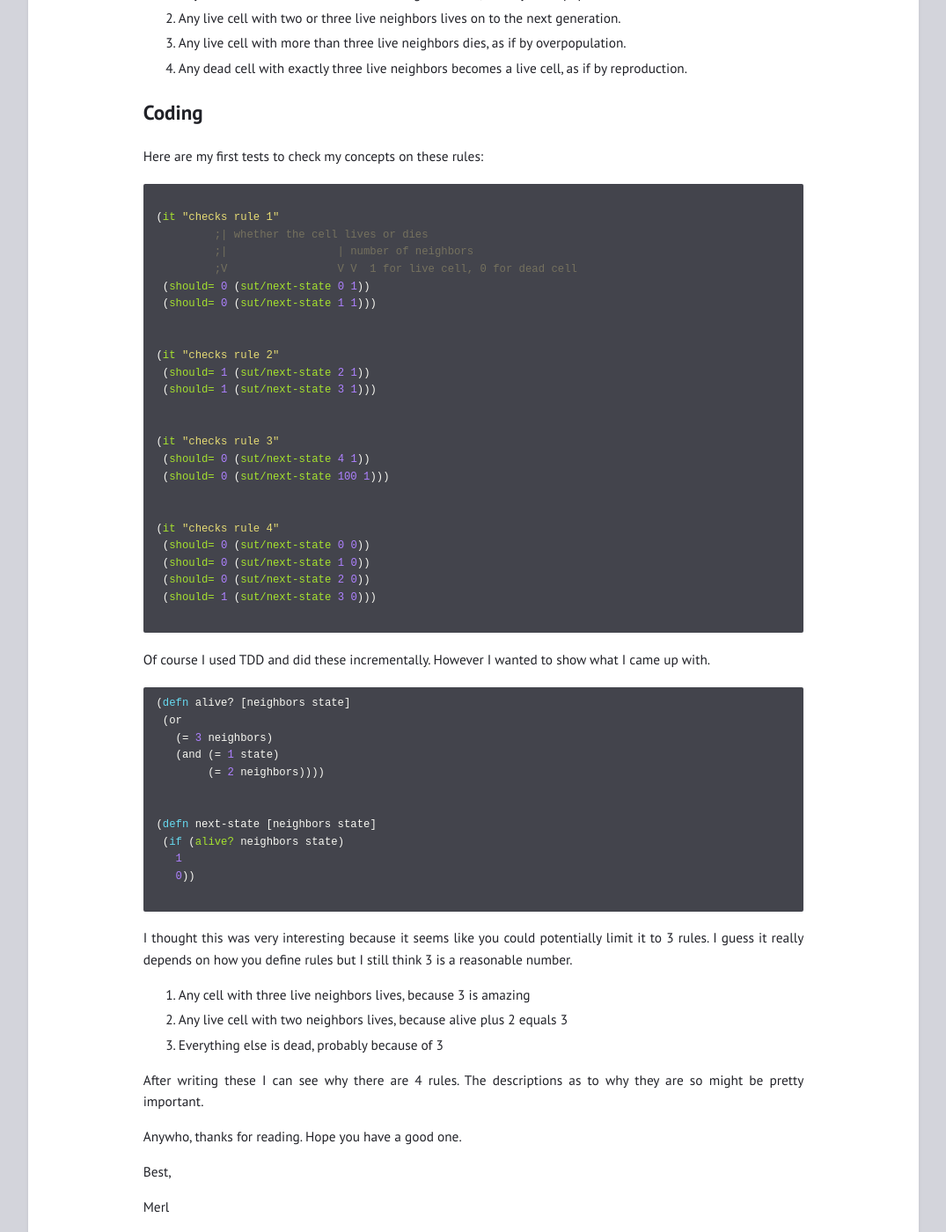
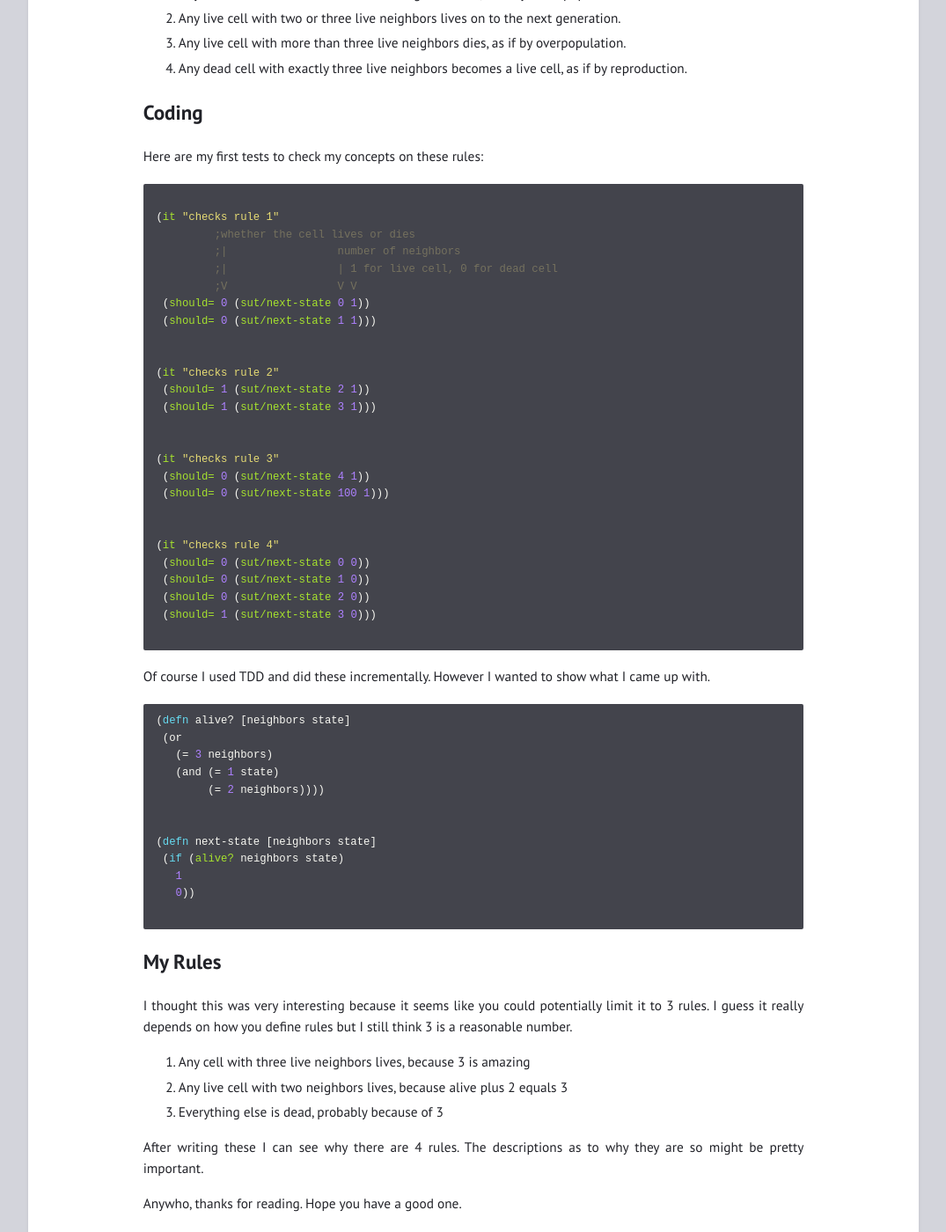
Before and after one commit to Merlness/merlness.github.io, a Jekyll site: the page built from _posts/2024-02-20-Game_of_life.md, in a window 1280 px wide and 1400 px high, scrolled down 485 px. Shown: the whole window at 88% size, without its empty margins (102-1177 px from the left). Built offline with Jekyll 4.4.1, drawn with Linux system fonts in a browser that asks for light colours.

````diff
--- a/_posts/2024-02-20-Game_of_life.md
+++ b/_posts/2024-02-20-Game_of_life.md
@@ -25,9 +25,10 @@ Here are my first tests to  check my concepts on these rules:
 ```clojure
 
 (it "checks rule 1"
-         ;| whether the cell lives or dies
-         ;|                 | number of neighbors
-         ;V                 V V  1 for live cell, 0 for dead cell
+         ;whether the cell lives or dies
+         ;|                 number of neighbors
+         ;|                 | 1 for live cell, 0 for dead cell
+         ;V                 V V
  (should= 0 (sut/next-state 0 1))
  (should= 0 (sut/next-state 1 1)))
 
@@ -67,6 +68,8 @@ Of course I used TDD and did these incrementally. However I wanted to show what
    0))
 
 ```
+## My Rules
+
 I thought this was very interesting because it seems like you could potentially limit it to 3 rules. I guess it really depends on how you define rules but I still think 3 is a reasonable number.
 
 1. Any cell with three  live neighbors lives, because 3 is amazing
````
Also changed, not shown: _posts/2024-02-28-Recreating-the_past.md (added, +66 -0 lines).
